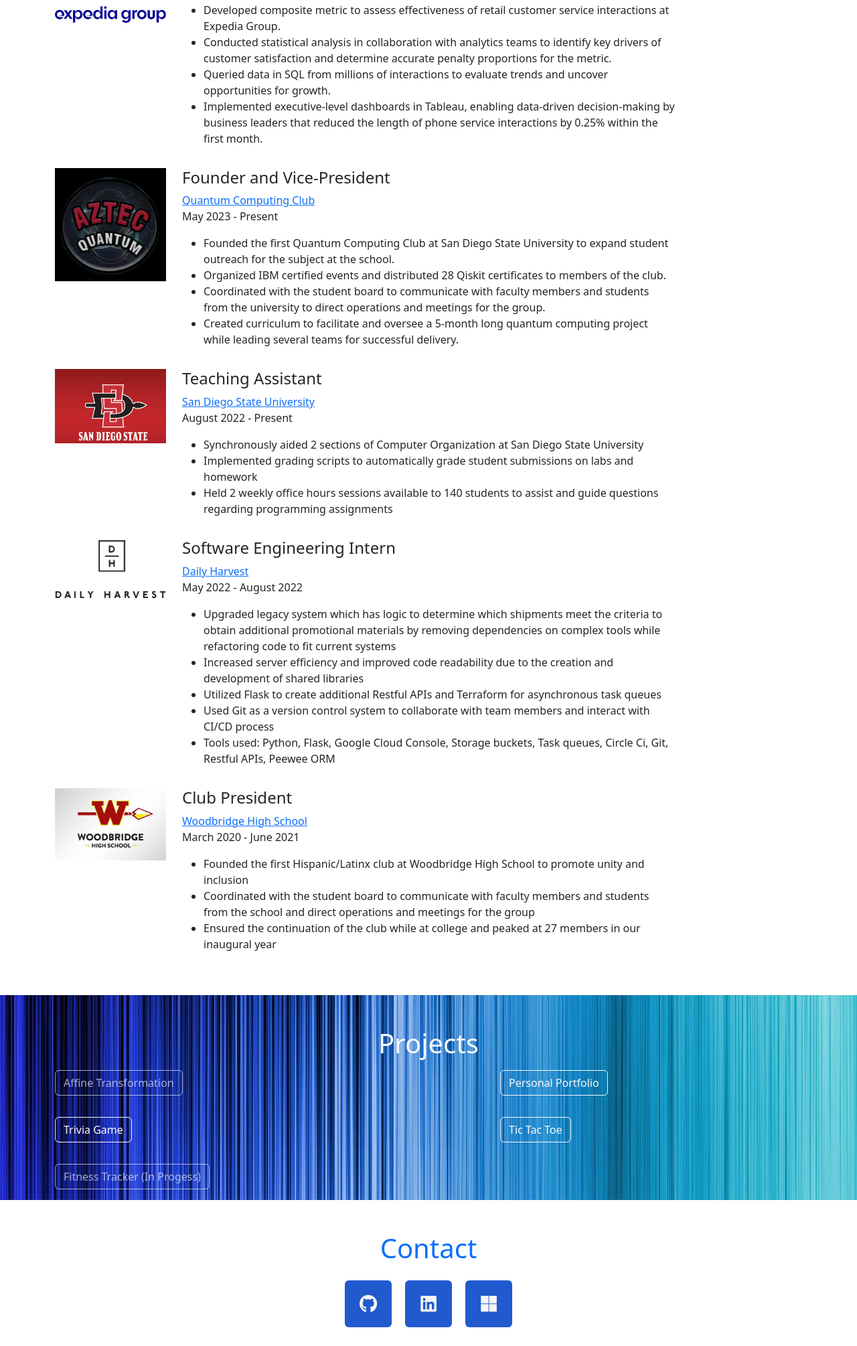
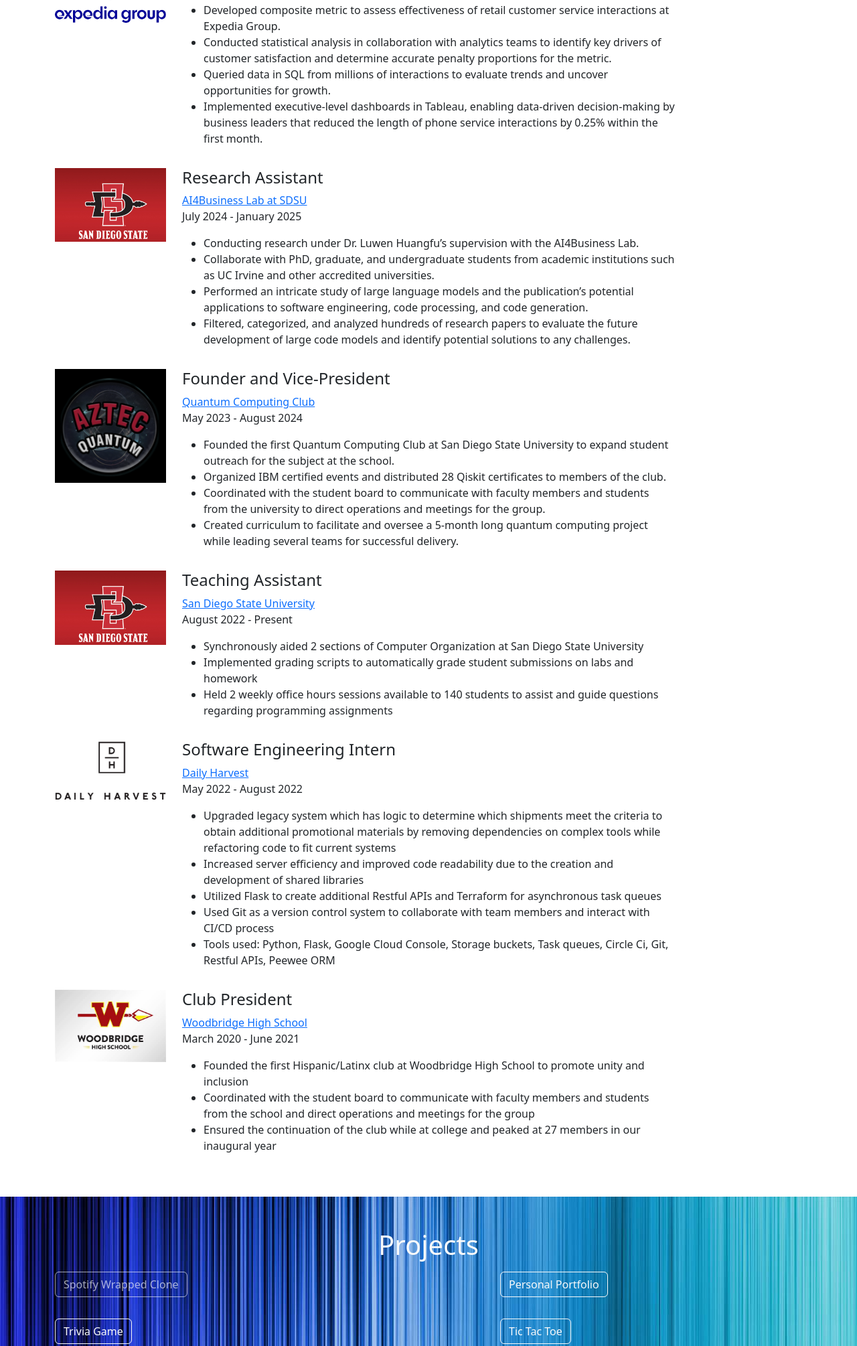
Before and after one commit to alepach56/Personal-Website, a plain HTML site: page index.html in a window 1280 px wide. Shown: the part 2921-4931 px from the top of the page at 67% size. Drawn offline with nearby package versions, Linux system fonts and the light colour scheme.

Commit message:
Final changes

```diff
--- a/index.html
+++ b/index.html
@@ -116,7 +116,7 @@
                     <div class="textA">
                         <h4>San Diego State University</h4>
                         <p>Computer Science B.S, Statistics Minor</p>
-                        <p>GPA: 3.91/4.0</p>
+                        <p>GPA: 3.88/4.0</p>
                         <p>Enrolled in Weber Honors College</p>
                         <p>Relevant Coursework: Data Structures, Computer Organization, Machine Learning, Linear Algebra,
                             Artificial Intelligence, Intro to Software Systems</p>
@@ -168,13 +168,36 @@
 
         <div class="row mt-3">
             <div class="col">
+                <img src="img/SDSULogo.jpg" alt="Image 3" class="sdsulogo" />
+            </div>
+            <div class="col-lg-8">
+                <h4 class="about_intro">
+                    Research Assistant </h4>
+                <a href="https://sites.google.com/sdsu.edu/ai4businessv1/home?authuser=0">AI4Business Lab at SDSU</a>
+                <p>July 2024 - January 2025</p>
+
+                <ul>
+                    <li>Conducting research under Dr. Luwen Huangfu’s supervision with the AI4Business Lab. </li>
+                    <li>Collaborate with PhD, graduate, and undergraduate students from academic institutions such as UC Irvine
+                    and other accredited universities.</li>
+                    <li>Performed an intricate study of large language models and the publication’s potential applications to
+                    software engineering, code processing, and code generation.</li>
+                    <li>Filtered, categorized, and analyzed hundreds of research papers to evaluate the future development of large
+                    code models and identify potential solutions to any challenges.</li>
+                </ul>
+            </div>
+            <div class="col"></div>
+        </div>
+
+        <div class="row mt-3">
+            <div class="col">
                 <img src="img/AQ.png" alt="Image 3" class="AQlogo" />
             </div>
             <div class="col-lg-8">
                 <h4 class="about_intro">
                     Founder and Vice-President </h4>
                 <a href="https://aztecquantum.org/">Quantum Computing Club</a>
-                <p>May 2023 - Present</p>
+                <p>May 2023 - August 2024</p>
 
                 <ul>
                     <li>Founded the first Quantum Computing Club at San Diego State University to expand student outreach for
@@ -257,14 +280,13 @@
 <section id = "projects">
     <div class = "container mt-5 pt-5">
         <h1 class = "text-center text-light"> Projects</h1>
+
         <div class= "row mt-3 pb-3">
             <div class="col-sm-5">
                 <!-- <a href="https://github.com/alepach56/Affine-Transformation" class="btn btn-outline-light " role="button" aria-pressed="true">Affine Transformation</a> -->
-                <button type="button" class="btn btn-outline-light" disabled>Affine Transformation</button>
+                <button type="button" class="btn btn-outline-light" disabled>Spotify Wrapped Clone</button>
                 <div class="text-container text-light">
-                    DISCLAIMER: GitHub repository temporarily unavailable as it's as a school project. Assembly based program that takes an image as an input, and can rotate, reflect, shear, or
-                    keep the same image based on the input provided. This program follows the principles from
-                    affine transformations.
+                    NOTE: Link to web application will be published soon.
                 </div>
             </div>
             <div class="col-sm-2 "></div>
@@ -276,8 +298,8 @@
                 </div>
             </div>
         </div>
+
         <div class="row mt-3 pb-3">
-
             <div class="col-sm-5">
                 <a href="https://github.com/alepach56/TriviaGame" class="btn btn-outline-light " role="button" aria-pressed="true">Trivia Game</a>
                 <div class="text-container text-light">
@@ -294,11 +316,23 @@
                 </div>
             </div>
           </div>
+
         <div class = "row mt-3 pb-3">
-            <div class="containderD col-sm-5 ">
+            <div class="col-sm-5 ">
                 <button type="button" class="btn btn-outline-light" disabled>Fitness Tracker (In Progess)</button>
                 <div class="text-container text-light">
                     Next project I plan to do. Will update as project develops.
+                </div>
+            </div>
+            <div class="col-sm-2 "></div>
+            <div class="col-sm-5">
+                <!-- <a href="https://github.com/alepach56/Affine-Transformation" class="btn btn-outline-light " role="button" aria-pressed="true">Affine Transformation</a> -->
+                <button type="button" class="btn btn-outline-light" disabled>Affine Transformation</button>
+                <div class="text-container text-light">
+                    DISCLAIMER: GitHub repository temporarily unavailable as it's as a school project. Assembly based program that
+                    takes an image as an input, and can rotate, reflect, shear, or
+                    keep the same image based on the input provided. This program follows the principles from
+                    affine transformations.
                 </div>
             </div>
 
```
Also changed, not shown: 1 other file.
